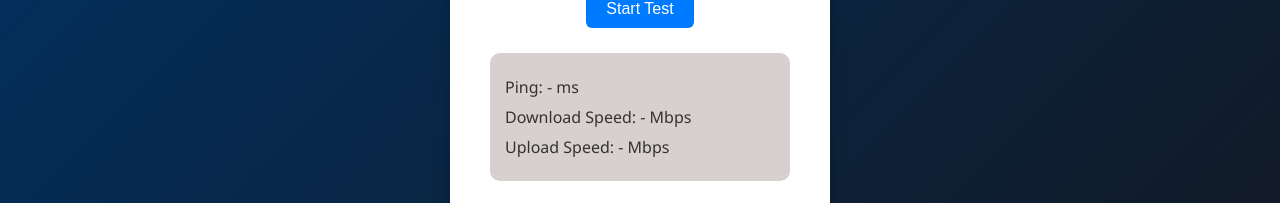
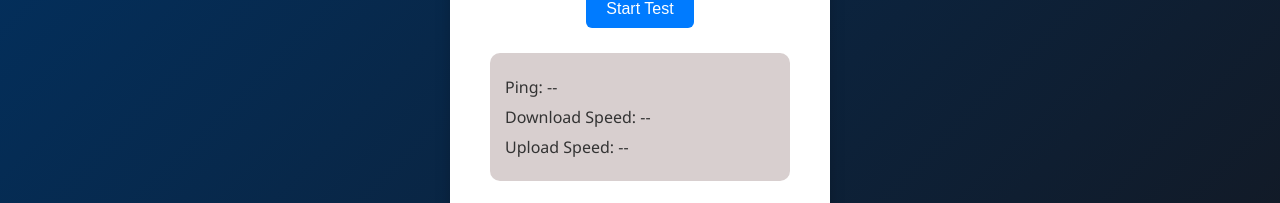
Before and after one commit to Jashancoder12/Dccn-project, a plain HTML site: page frontend/index.html in a window 1280 px wide. Shown: the part 356-559 px from the top of the page. Drawn offline with Linux system fonts and the light colour scheme.

```diff
--- a/frontend/index.html
+++ b/frontend/index.html
@@ -15,9 +15,9 @@
     <button id="startBtn">Start Test</button>
 
     <div class="results">
-      <p>Ping: <span id="ping">-</span> ms</p>
-      <p>Download Speed: <span id="download">-</span> Mbps</p>
-      <p>Upload Speed: <span id="upload">-</span> Mbps</p>
+      <p>Ping: <span id="ping">-</span>-</p>
+      <p>Download Speed: <span id="download">-</span>-</p>
+      <p>Upload Speed: <span id="upload">-</span>-</p>
     </div>
 
     <p class="footer">Developed by <b>Jashan,Jiya and Khushmeet
```
